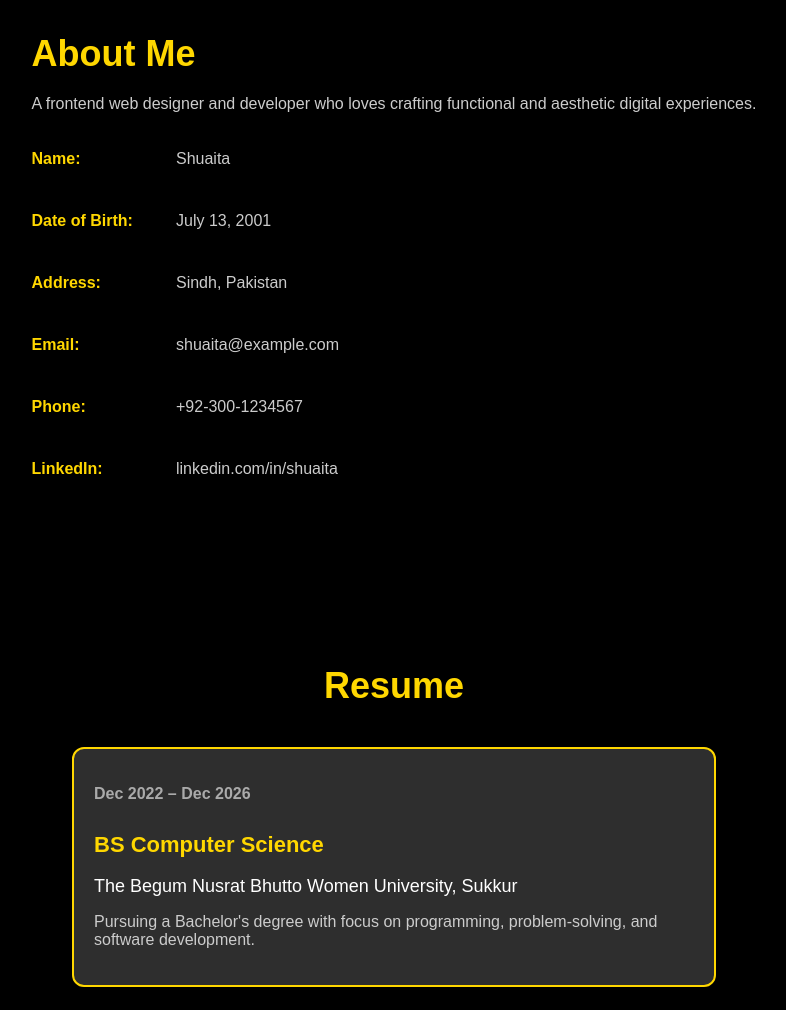
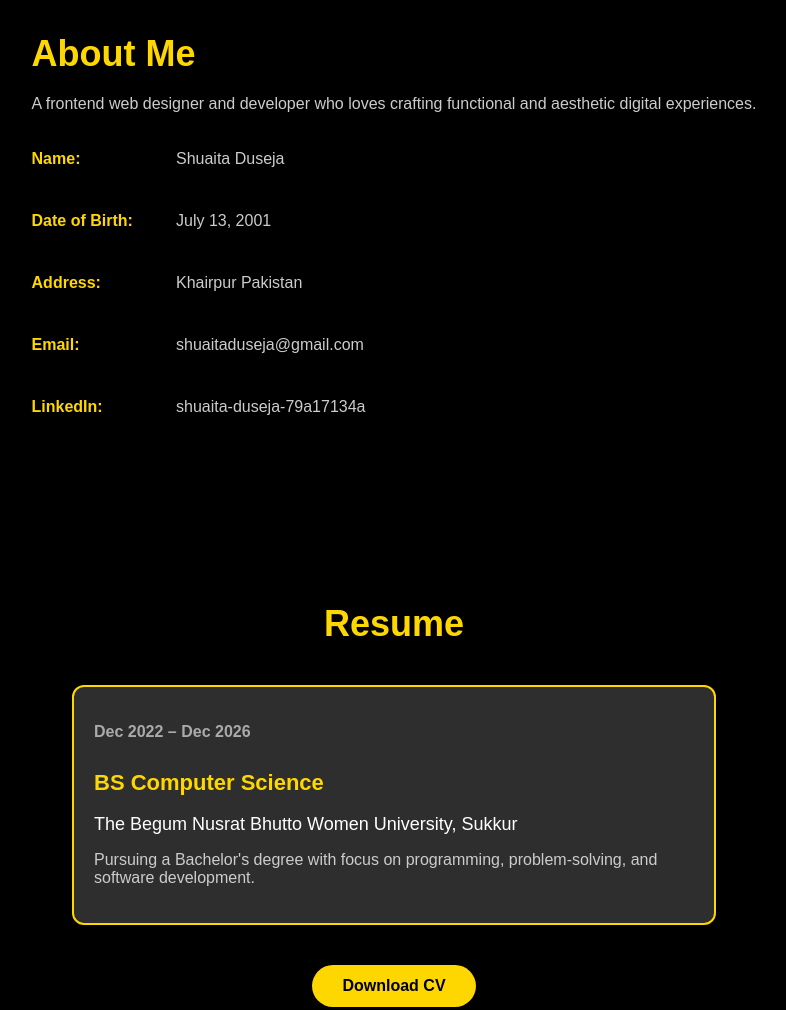
Before and after one commit to ShuaitaDuseja/icreativez-Shuaita, a plain HTML site: page index.html in a window 1280 px wide. Shown: the part 737-1747 px from the top of the page, without its empty margins (246-1032 px from the left). Drawn offline with Linux system fonts and the light colour scheme.

Commit message:
index.html

```diff
--- a/index.html
+++ b/index.html
@@ -40,12 +40,11 @@
       <h2>About Me</h2>
       <p>A frontend web designer and developer who loves crafting functional and aesthetic digital experiences.</p>
       <div class="about-details">
-        <p><strong>Name:</strong> Shuaita</p>
+        <p><strong>Name:</strong> Shuaita Duseja</p>
         <p><strong>Date of Birth:</strong> July 13, 2001</p>
-        <p><strong>Address:</strong> Sindh, Pakistan</p>
-        <p><strong>Email:</strong> shuaita@example.com</p>
-        <p><strong>Phone:</strong> +92-300-1234567</p>
-        <p><strong>LinkedIn:</strong> linkedin.com/in/shuaita</p>
+        <p><strong>Address:</strong> Khairpur Pakistan</p>
+        <p><strong>Email:</strong> shuaitaduseja@gmail.com</p>
+        <p><strong>LinkedIn:</strong> shuaita-duseja-79a17134a</p>
       </div>
     </div>
   </section>
@@ -112,7 +111,7 @@
             <i class="fas fa-map-signs"></i>
           </div>
           <h4>ADDRESS</h4>
-          <p>Hussaini Chock Luqman, Khairpur, Pakistan</p>
+          <p>Khairpur, Pakistan</p>
         </div>
 
         <div class="contact-item">
```
